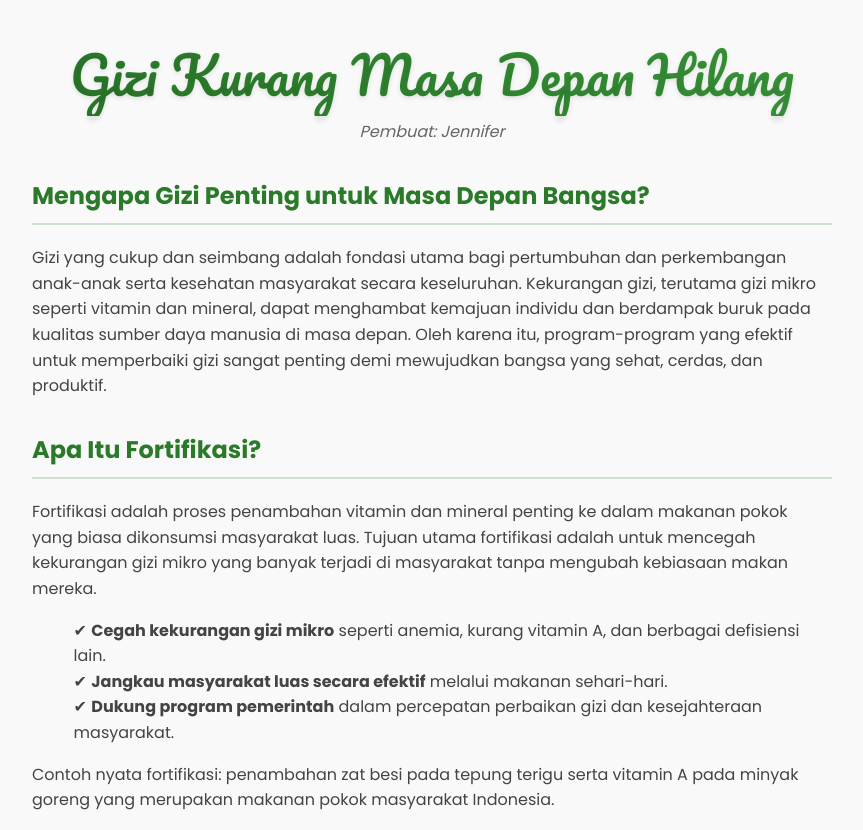
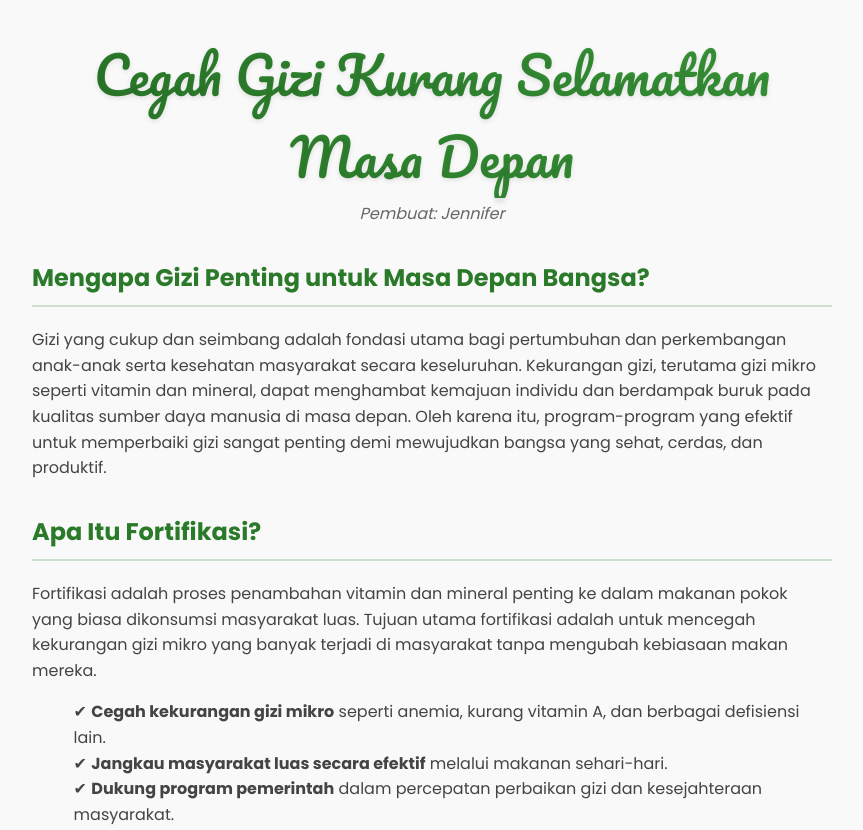
Before and after one commit to Jennifer92-coder/Cegah-Gizi-Kurang-Selamatkan-Masa-Depan, a plain HTML site: page index.html in a window 1280 px wide. Shown: the top 830 px of the page, without its empty margins (208-1071 px from the left). Drawn offline with Linux system fonts and the light colour scheme.

Commit message:
Update index.html

```diff
--- a/index.html
+++ b/index.html
@@ -14,11 +14,11 @@
   <!-- Link to our external CSS file -->
   <link rel="stylesheet" href="style.css">
 
-  <title>Gizi Kurang Masa Depan Hilang - Artikel Fortifikasi</title>
+  <title>Cegah Gizi Kurang Selamatkan Masa Depan - Artikel Fortifikasi</title>
 </head>
 <body>
   <!-- Judul utama -->
-  <h1>Gizi Kurang Masa Depan Hilang</h1>
+  <h1>Cegah Gizi Kurang Selamatkan Masa Depan</h1>
   <!-- Informasi pembuat -->
   <div class="author">Pembuat: Jennifer</div>
 
```
